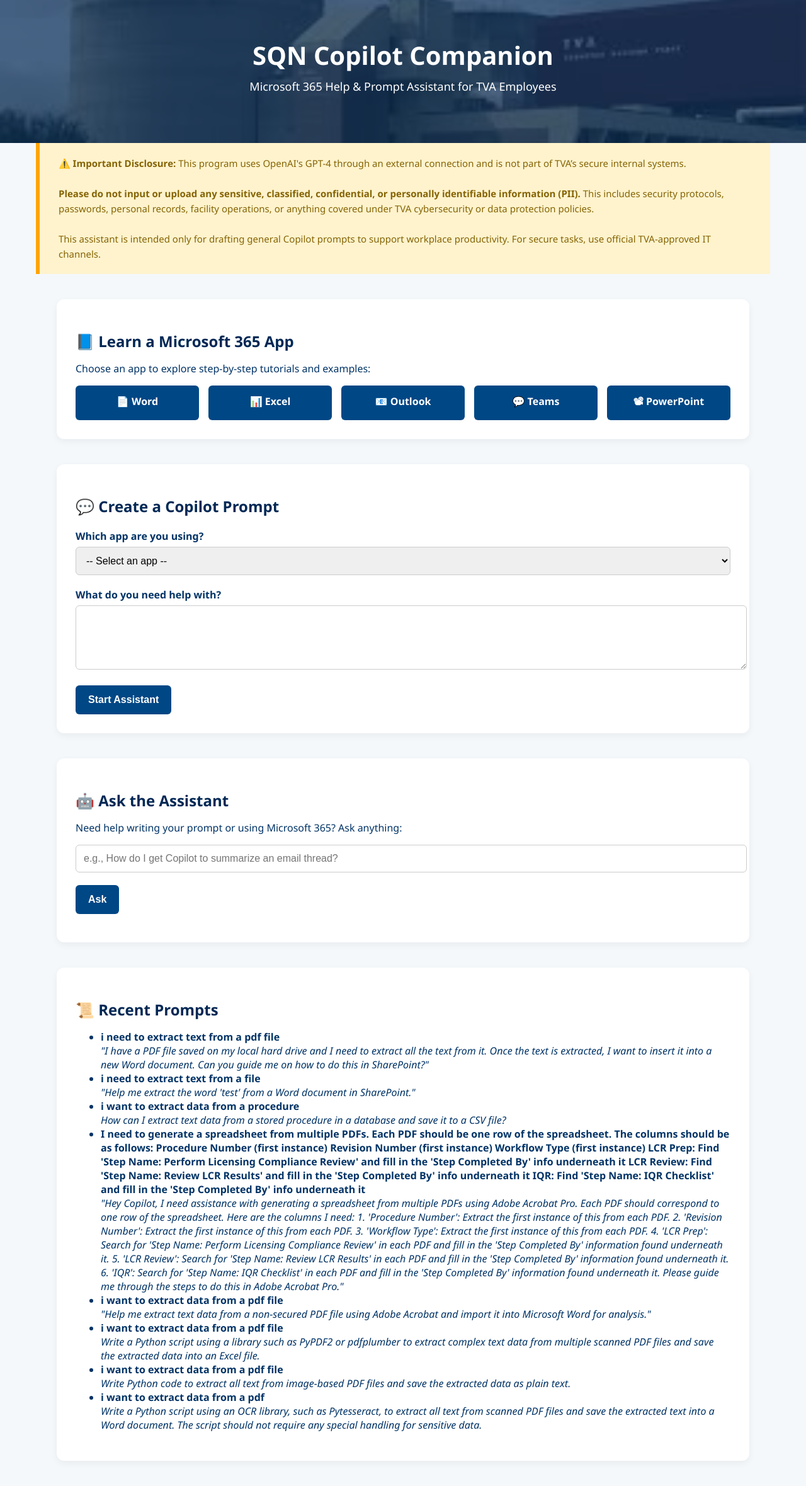
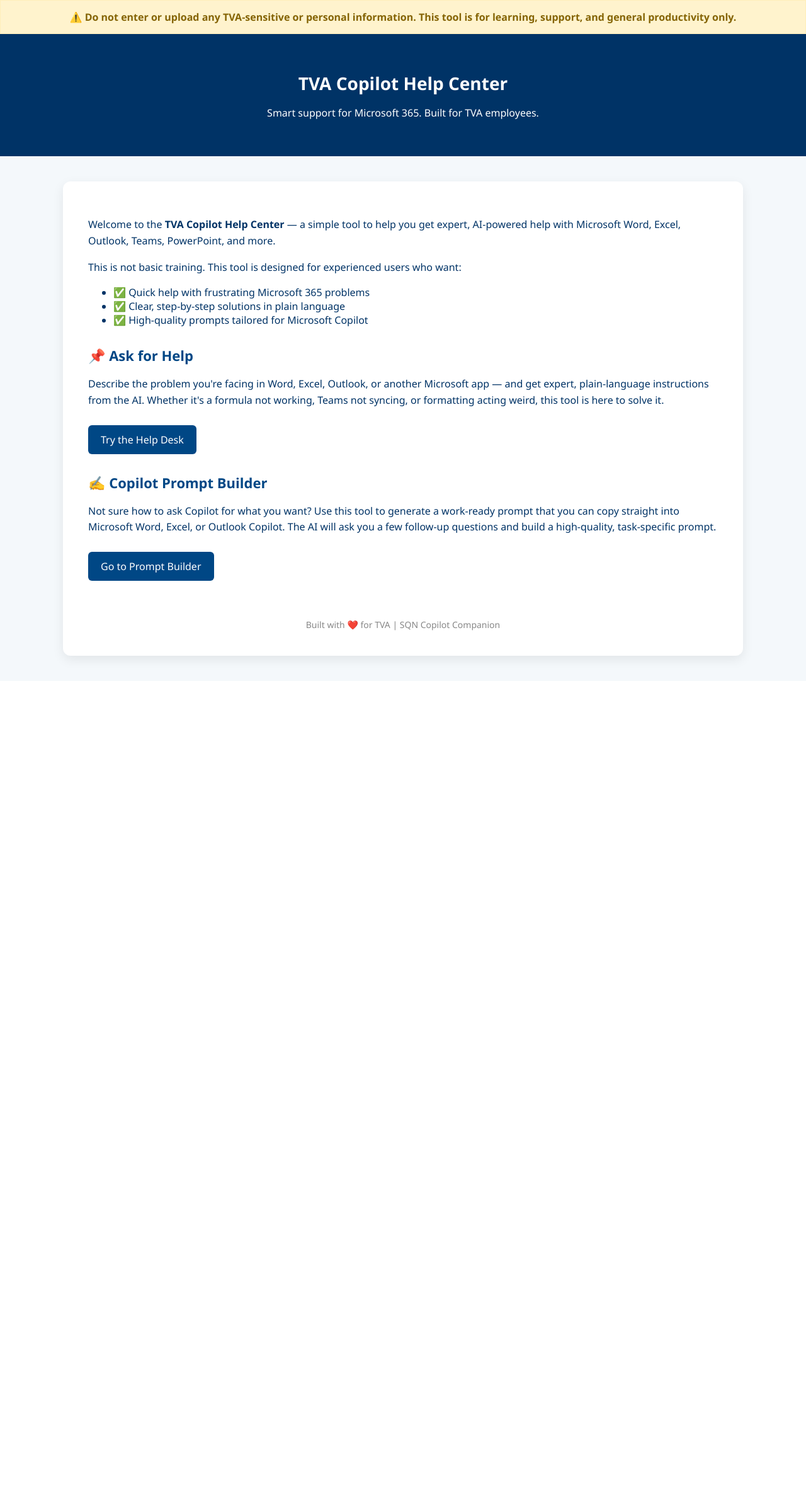
Before and after one commit to boombee101/copilot_app, a Flask app: page /home in a window 1280 px wide. Shown: the whole page at 63% size. After the commit the page ends 1058 px from the top, so only its background shows below. Run offline with Flask 3, Linux system fonts and the light colour scheme; the visitor is signed in with stand-in values (Sample User, id 1).

Commit message:
Add Ask for Help feature with AI support for Microsoft 365 issues

```diff
--- a/templates/home.html
+++ b/templates/home.html
@@ -1,7 +1,8 @@
 <!DOCTYPE html>
-<html>
+<html lang="en">
 <head>
-    <title>SQN Copilot Companion | Microsoft 365 Help Center</title>
+  <meta charset="UTF-8">
+  <title>TVA Copilot Help Center</title>
   <style>
     body {
       font-family: "Segoe UI", Tahoma, sans-serif;
@@ -12,258 +13,119 @@
     }
 
     .header {
-            background: url("/static/images/sqn2.jpg") center center/cover no-repeat;
-            padding: 60px 20px;
+      background-color: #003366;
+      color: white;
+      padding: 40px 20px;
       text-align: center;
-            color: white;
-            position: relative;
-        }
-
-        .header::after {
-            content: "";
-            background: rgba(0, 40, 85, 0.7);
-            position: absolute;
-            top: 0; left: 0; width: 100%; height: 100%;
-            z-index: 0;
-        }
-
-        .header-content {
-            position: relative;
-            z-index: 1;
-        }
-
-        .header-content h1 {
-            margin: 0;
-            font-size: 40px;
-            font-weight: bold;
-        }
-
-        .header-content p {
-            font-size: 18px;
-            margin-top: 10px;
     }
 
     .disclaimer {
       background-color: #fff3cd;
       color: #856404;
-            border-left: 6px solid #ffa502;
-            padding: 20px 30px;
-            margin: 0 auto;
-            font-size: 15px;
-            line-height: 1.6;
-            max-width: 1100px;
+      border: 1px solid #ffeeba;
+      padding: 15px;
+      font-weight: bold;
+      text-align: center;
     }
 
     .container {
-            max-width: 1100px;
+      max-width: 1000px;
       margin: 40px auto;
-            padding: 0 20px;
+      background: white;
+      padding: 40px;
+      border-radius: 12px;
+      box-shadow: 0 6px 18px rgba(0,0,0,0.08);
+    }
+
+    h1 {
+      font-size: 28px;
+      margin-bottom: 10px;
     }
 
     h2 {
-            font-size: 24px;
-            margin-bottom: 10px;
-            color: #002855;
+      font-size: 22px;
+      margin-top: 30px;
+      color: #004785;
     }
 
-        .section {
-            background: white;
-            padding: 30px;
-            border-radius: 12px;
-            box-shadow: 0 4px 12px rgba(0,0,0,0.05);
-            margin-bottom: 40px;
+    p {
+      font-size: 16px;
+      line-height: 1.6;
     }
 
-        .grid-buttons {
-            display: flex;
-            flex-wrap: wrap;
-            gap: 15px;
+    .feature {
+      margin-bottom: 30px;
     }
 
-        .grid-buttons a {
-            flex: 1 1 150px;
-            text-align: center;
-            padding: 14px;
-            background-color: #004785;
-            color: white;
-            font-weight: bold;
-            text-decoration: none;
-            border-radius: 6px;
-            transition: background 0.2s ease;
-        }
-
-        .grid-buttons a:hover {
-            background-color: #003366;
-        }
-
-        label {
-            font-weight: bold;
-            display: block;
-            margin: 20px 0 6px;
-        }
-
-        input[type="text"], select, textarea {
-            width: 100%;
-            padding: 12px;
-            border: 1px solid #ccc;
-            border-radius: 6px;
-            font-size: 16px;
-        }
-
-        button {
-            margin-top: 20px;
+    .button {
       background-color: #004785;
       color: white;
       border: none;
-            padding: 14px 20px;
-            font-weight: bold;
+      padding: 12px 20px;
       font-size: 16px;
       border-radius: 6px;
       cursor: pointer;
+      text-decoration: none;
+      display: inline-block;
+      margin-top: 10px;
     }
 
-        textarea[readonly] {
-            background-color: #f4f4f4;
-            font-family: monospace;
-        }
-
-        .back-link {
-            margin-top: 30px;
-            display: inline-block;
-            color: #004785;
-            text-decoration: none;
-            font-weight: bold;
+    .footer {
+      text-align: center;
+      font-size: 14px;
+      margin-top: 60px;
+      color: #888;
     }
   </style>
-    <script>
-        async function askGptHelp() {
-            const input = document.getElementById("gptQuestion");
-            const responseBox = document.getElementById("gptResponse");
-            const question = input.value.trim();
-            if (!question) return;
-
-            responseBox.innerText = "Thinking...";
-            const res = await fetch("/ask_gpt", {
-                method: "POST",
-                headers: { 'Content-Type': 'application/json' },
-                body: JSON.stringify({ question })
-            });
-
-            const data = await res.json();
-            responseBox.innerText = data.answer || "Something went wrong.";
-        }
-
-        function copyPrompt() {
-            const box = document.getElementById("finalPromptBox");
-            box.select();
-            document.execCommand("copy");
-            alert("Prompt copied!");
-        }
-
-        function toggleManual() {
-            const box = document.getElementById("manualInstructions");
-            box.style.display = box.style.display === "none" ? "block" : "none";
-        }
-    </script>
 </head>
 <body>
 
-    <div class="header">
-        <div class="header-content">
-            <h1>SQN Copilot Companion</h1>
-            <p>Microsoft 365 Help & Prompt Assistant for TVA Employees</p>
-        </div>
+  <div class="disclaimer">
+    ⚠️ Do not enter or upload any TVA-sensitive or personal information. This tool is for learning, support, and general productivity only.
   </div>
 
-    <div class="disclaimer">
-        <strong>⚠️ Important Disclosure:</strong> This program uses OpenAI's GPT-4 through an external connection and is not part of TVA’s secure internal systems.
-        <br><br>
-        <strong>Please do not input or upload any sensitive, classified, confidential, or personally identifiable information (PII).</strong>
-        This includes security protocols, passwords, personal records, facility operations, or anything covered under TVA cybersecurity or data protection policies.
-        <br><br>
-        This assistant is intended only for drafting general Copilot prompts to support workplace productivity. For secure tasks, use official TVA-approved IT channels.
+  <div class="header">
+    <h1>TVA Copilot Help Center</h1>
+    <p>Smart support for Microsoft 365. Built for TVA employees.</p>
   </div>
 
   <div class="container">
 
-        <div class="section">
-            <h2>📘 Learn a Microsoft 365 App</h2>
-            <p>Choose an app to explore step-by-step tutorials and examples:</p>
-            <div class="grid-buttons">
-                <a href="/learn/word">📄 Word</a>
-                <a href="/learn/excel">📊 Excel</a>
-                <a href="/learn/outlook">📧 Outlook</a>
-                <a href="/learn/teams">💬 Teams</a>
-                <a href="/learn/powerpoint">📽 PowerPoint</a>
-            </div>
+    <p>Welcome to the <strong>TVA Copilot Help Center</strong> — a simple tool to help you get expert, AI-powered help with Microsoft Word, Excel, Outlook, Teams, PowerPoint, and more.</p>
+
+    <p>This is not basic training. This tool is designed for experienced users who want:</p>
+    <ul>
+      <li>✅ Quick help with frustrating Microsoft 365 problems</li>
+      <li>✅ Clear, step-by-step solutions in plain language</li>
+      <li>✅ High-quality prompts tailored for Microsoft Copilot</li>
+    </ul>
+
+    <!-- Feature 1 -->
+    <div class="feature">
+      <h2>📌 Ask for Help</h2>
+      <p>Describe the problem you're facing in Word, Excel, Outlook, or another Microsoft app — and get expert, plain-language instructions from the AI. Whether it's a formula not working, Teams not syncing, or formatting acting weird, this tool is here to solve it.</p>
+      <a href="{{ url_for('ask_help') }}" class="button">Try the Help Desk</a>
     </div>
 
-        <form method="post" class="section">
-            <h2>💬 Create a Copilot Prompt</h2>
-
-            {% if not questions and not final_prompt %}
-                <label for="app">Which app are you using?</label>
-                <select name="app" id="app" required>
-                    <option value="">-- Select an app --</option>
-                    <option value="Word">Word</option>
-                    <option value="Excel">Excel</option>
-                    <option value="Outlook">Outlook</option>
-                    <option value="Teams">Teams</option>
-                    <option value="PowerPoint">PowerPoint</option>
-                </select>
-
-                <label for="task">What do you need help with?</label>
-                <textarea name="task" id="task" rows="4" required></textarea>
-
-                <button type="submit">Start Assistant</button>
-
-            {% elif questions and not final_prompt %}
-                <h3>✏️ Follow-Up Questions</h3>
-                {% for question in questions %}
-                    <label>{{ question }}</label>
-                    <input type="text" name="answer_{{ loop.index0 }}">
-                {% endfor %}
-                <input type="hidden" name="original_task" value="{{ original_task }}">
-                <button type="submit">Generate Prompt</button>
-
-            {% elif final_prompt %}
-                <h3>✅ Final Copilot Prompt</h3>
-                <textarea id="finalPromptBox" rows="6" readonly>{{ final_prompt }}</textarea>
-                <button type="button" onclick="copyPrompt()">📋 Copy Prompt</button>
-
-                {% if manual_instructions %}
-                    <div style="margin-top: 20px;">
-                        <button type="button" onclick="toggleManual()">👣 Show Manual Steps</button>
-                        <div id="manualInstructions" style="display:none; margin-top:15px;">
-                            <h3>📝 Manual Instructions</h3>
-                            <p style="white-space: pre-line;">{{ manual_instructions }}</p>
-                        </div>
-                    </div>
-                {% endif %}
-
-                <a href="/home" class="back-link">⬅ Start Over</a> |
-                <a href="/logout" class="back-link">Log Out</a>
-            {% endif %}
-        </form>
-
-        <div class="section">
-            <h2>🤖 Ask the Assistant</h2>
-            <p>Need help writing your prompt or using Microsoft 365? Ask anything:</p>
-            <input type="text" id="gptQuestion" placeholder="e.g., How do I get Copilot to summarize an email thread?">
-            <button type="button" onclick="askGptHelp()">Ask</button>
-            <div id="gptResponse" style="margin-top: 15px;"></div>
+    <!-- Feature 2 -->
+    <div class="feature">
+      <h2>✍️ Copilot Prompt Builder</h2>
+      <p>Not sure how to ask Copilot for what you want? Use this tool to generate a work-ready prompt that you can copy straight into Microsoft Word, Excel, or Outlook Copilot. The AI will ask you a few follow-up questions and build a high-quality, task-specific prompt.</p>
+      <a href="{{ url_for('home') }}" class="button">Go to Prompt Builder</a>
     </div>
 
-        {% if history %}
-        <div class="section">
-            <h2>📜 Recent Prompts</h2>
-            <ul>
-                {% for item in history %}
-                    <li><strong>{{ item.task }}</strong><br><em>{{ item.prompt }}</em></li>
-                {% endfor %}
-            </ul>
+    <!-- Feature 3 (Optional / Future) -->
+    <!--
+    <div class="feature">
+      <h2>🧠 Prompt Library (Coming Soon)</h2>
+      <p>A curated collection of TVA-friendly Copilot prompts for common use cases — like making reports, shift schedules, and summaries. Save time with pre-written examples that work.</p>
     </div>
-        {% endif %}
+    -->
+
+    <div class="footer">
+      Built with ❤️ for TVA | SQN Copilot Companion
+    </div>
+
   </div>
 
 </body>
```
Also changed, not shown: templates/ask_help.html (added, +131 -0 lines). Lines whose indentation alone changed are shown as unchanged.
